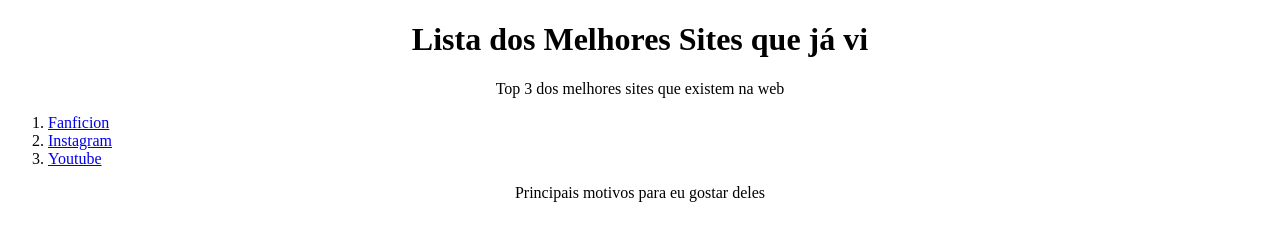
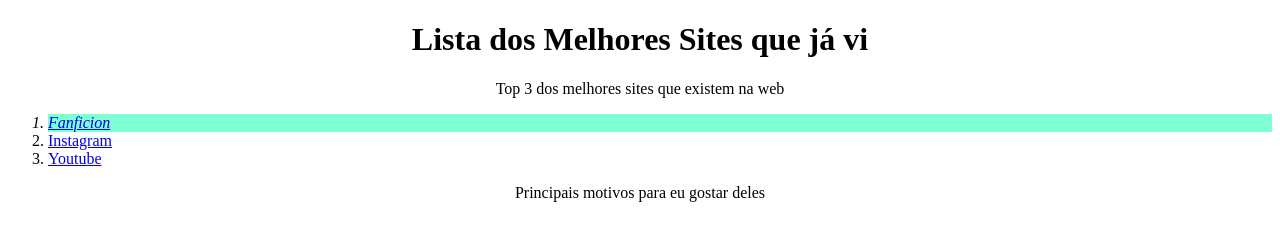
Before and after one commit to alanguilhermeM/trybe-exercicios, a plain HTML site: page Intrudução-à-HTML-e-CSS/Dia03-Seletores-e-Posicionamento/index3.html in a window 1280 px wide. In both pictures the pointer is over the item "Fanficion". Drawn offline with Linux system fonts and the light colour scheme.

Commit message:
Adicionando hover na lista ordenada

```diff
--- a/Intrudução-à-HTML-e-CSS/Dia03-Seletores-e-Posicionamento/style3.css
+++ b/Intrudução-à-HTML-e-CSS/Dia03-Seletores-e-Posicionamento/style3.css
@@ -1,3 +1,8 @@
 h1, p {
     text-align: center;
 }
+
+li:hover {
+    background-color: aquamarine;
+    font-style: italic;
+}
```
Also changed, not shown: Intrudução-à-HTML-e-CSS/Dia03-Seletores-e-Posicionamento/index3.html (line endings or trailing spaces).
